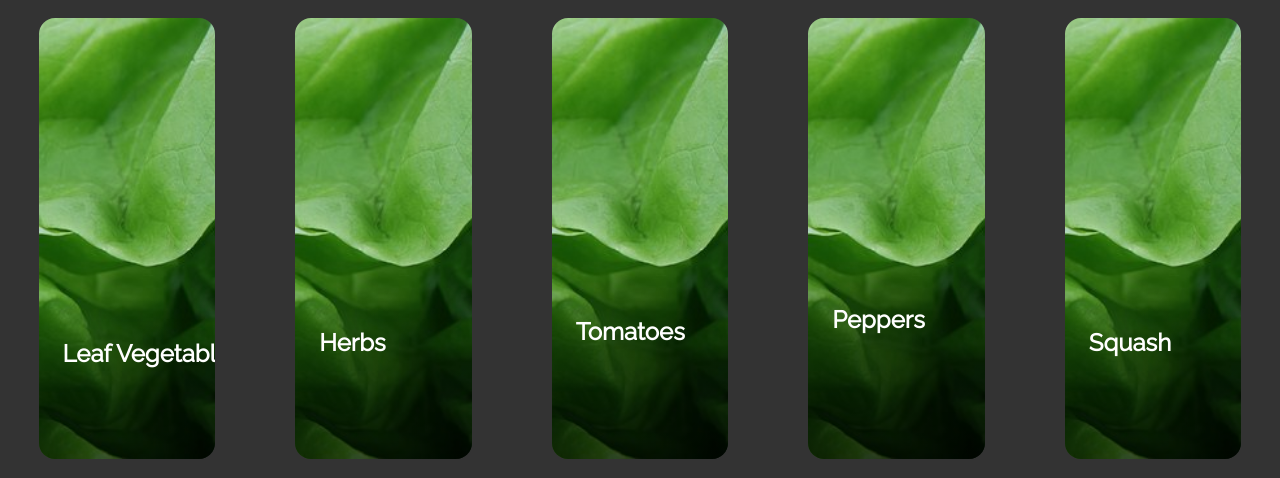
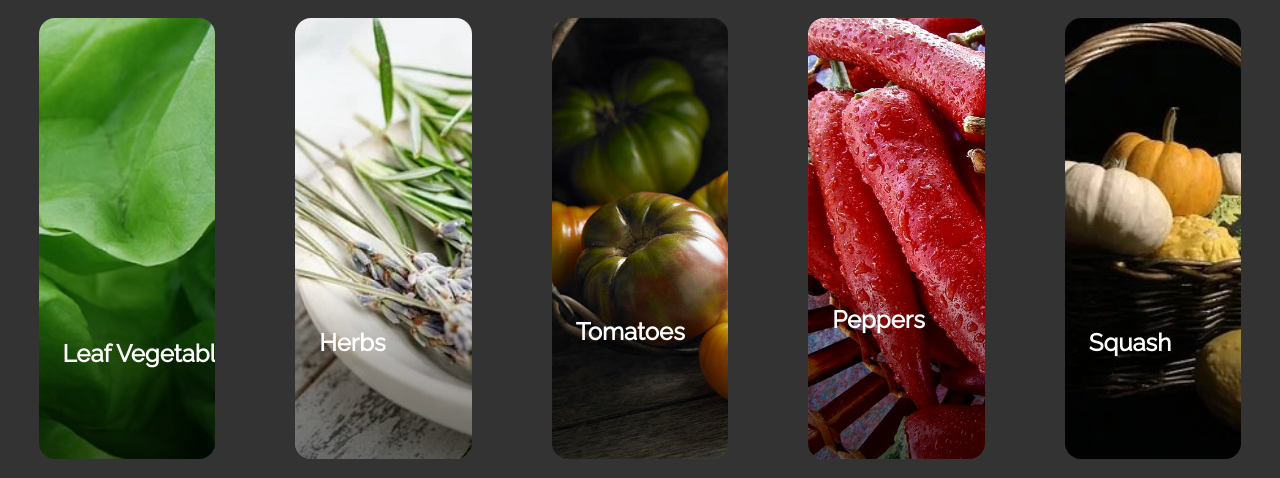
Before and after one commit to FractalLace/Tech-Moms-Final-Project, a plain HTML site: page Store.html in a window 1280 px wide. Shown: the part 320-798 px from the top of the page. Drawn offline with Linux system fonts and the light colour scheme.

Commit message:
updated css

```diff
--- a/style2.css
+++ b/style2.css
@@ -20,8 +20,26 @@
     transition: transform 500ms ease;
 
 }
-#inheritedcard{
-    background-image: url("bg2.jpg");
+
+
+.cardset .card:nth-child(1){
+    background-image: url("lettuce.jpg");
+}
+
+.cardset .card:nth-child(2){
+    background-image: url("herbs2.jpg");
+}
+
+.cardset .card:nth-child(3){
+    background-image: url("tomato.jpg");
+}
+
+.cardset .card:nth-child(4){
+    background-image: url("peppers2.jpg");
+}
+
+.cardset .card:nth-child(5){
+    background-image: url("gourds2.jpg");
 }
 
 .card:hover {
```
